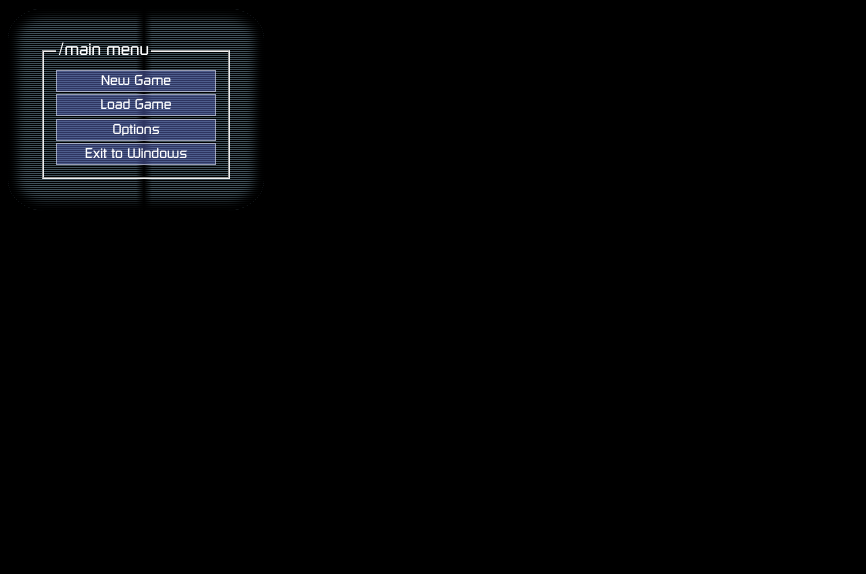
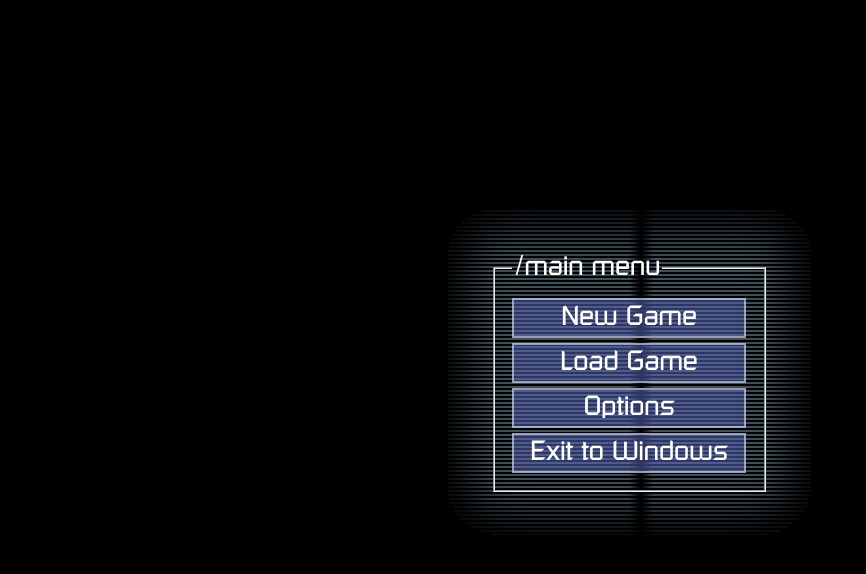
Before and after one commit to Hoffee-Toffee/Dead-Space, a plain HTML site: page index.html in a window 1280 px wide. Shown: the whole page, without its empty margins (0-866 px from the left). Drawn offline with Linux system fonts and the light colour scheme.

Commit message:
Form has been enlarged and centered

```diff
--- a/scripts/styles.css
+++ b/scripts/styles.css
@@ -5,11 +5,20 @@
 
 html {
     background-color: black;
+    display: flex;
+    flex: center;
+
+    position: absolute;
+    top: 50vh;
+    left: 50vw;
+    margin-top: -200px;
+    margin-left: -200px;
 }
 
 * {
     font-family: RusselSquare;
     color: white;
+    font-size: 1.1em
 }
 
 fieldset {
@@ -20,16 +29,16 @@ fieldset {
 
 form {
     position: relative;
-    background: repeating-linear-gradient( rgba(0,0,0,1) 0px,
-                                           rgba(0,0,0,1) 1px,
-                                           rgba(0,0,0,0.3) 1px,
-                                           rgba(0,0,0,0.3) 2px);
-    animation: lines 2s linear infinite;
+    background: repeating-linear-gradient( rgba(0,0,0,1) 0ex,
+                                           rgba(0,0,0,1) 2px,
+                                           rgba(0,0,0,0.3) 2px,
+                                           rgba(0,0,0,0.3) 4px);
+    animation: lines 5s linear infinite;
     padding: 2em 2em 2em 2em;
     background-color: hsl(200 100% 85% / 0.5);
     width: fit-content;
     border-radius: 15%;
-    box-shadow: 0 0 10px 10px rgb(0 0 0) inset;
+    box-shadow: 0 0 40px 20px rgb(0 0 0) inset;
     z-index: 0;
 }
 
@@ -67,6 +76,6 @@ legend ~ * {
 }
 
 @keyframes lines {
-    0%   { background-position: 100%, 0%; }
-    100% { background-position: 0%, 100%; }
+    0%   { background-position-y: 0px; }
+    100% { background-position-y: 16px; }
 }
```
